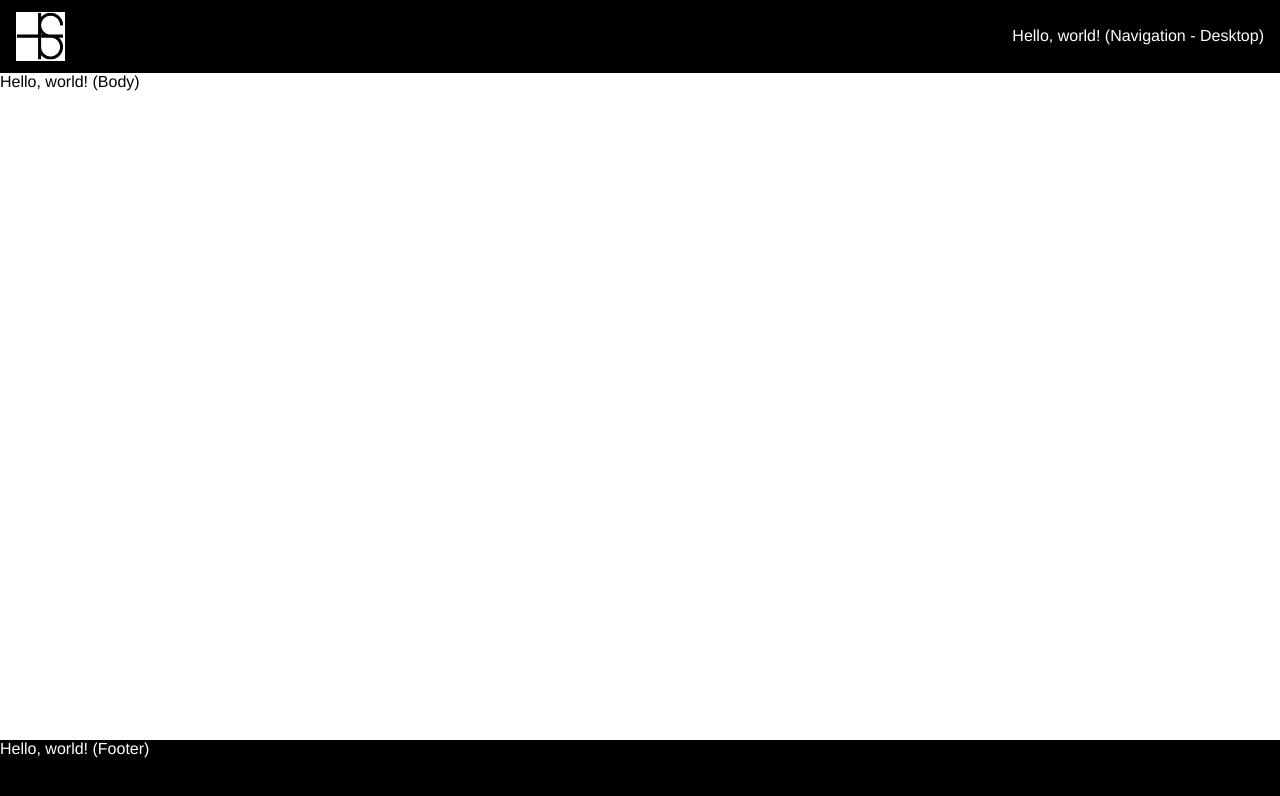
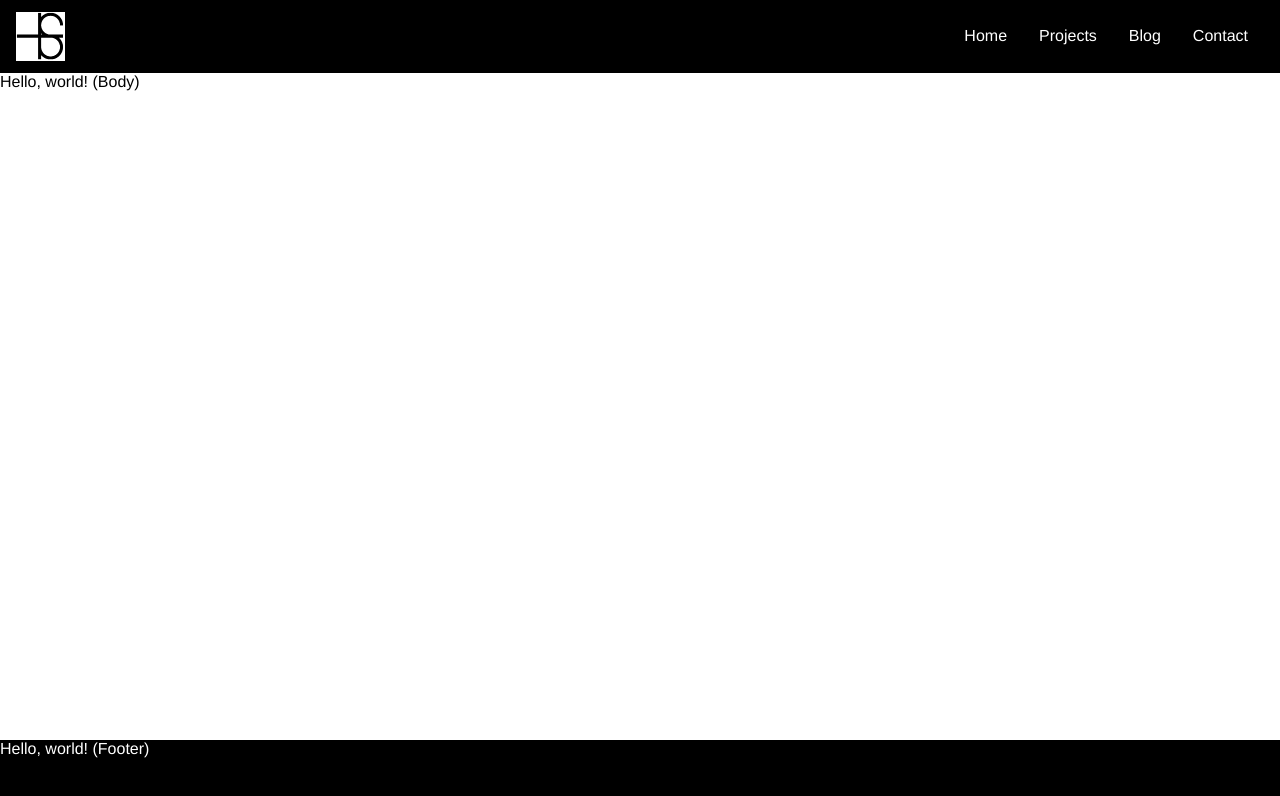
Before and after one commit to tsarvs/responsive-website-components, a Vue app: page / in a window 1280 px wide. Shown: the top 796 px of the page. Built offline with nearby package versions, Linux system fonts and the light colour scheme.

Commit message:
Setting up basic navigation

```diff
--- /dev/null
+++ b/src/components/Navigation.vue
@@ -0,0 +1,42 @@
+<template>
+  <nav ref="component">
+    <ul class="nav-desktop">
+      <li>
+        <NavigationLink text="Home"/>
+      </li>
+      <li>
+        <NavigationLink text="Projects"/>
+      </li>
+      <li>
+        <NavigationLink text="Blog"/>
+      </li>
+      <li>
+        <NavigationLink text="Contact"/>
+      </li>
+    </ul>
+  </nav>
+</template>
+
+<script>
+import NavigationLink from "@/components/NavigationLink";
+
+export default {
+  name: 'NavigationDesktop',
+  components: {
+    NavigationLink,
+  },
+};
+</script>
+
+<style scoped lang="scss">
+.nav-desktop{
+    display: flex;
+    flex-direction: row;
+
+    list-style-type: none;
+
+  li {
+    padding: 0 1rem;
+  }
+}
+</style>
--- a/src/components/NavigationDesktop.vue
+++ /dev/null
@@ -1,11 +0,0 @@
-<template>
-  <div>Hello, world! (Navigation - Desktop)</div>
-</template>
-
-<script>
-export default {
-  name: 'NavigationDesktop',
-};
-</script>
-
-<style scoped lang="scss"></style>
--- /dev/null
+++ b/src/components/NavigationLink.vue
@@ -0,0 +1,35 @@
+<!-- @format -->
+
+<template>
+  <div ref="component">
+    <a :href="this.$props.href" class="navigation-hyperlink">{{this.$props.text}}</a>
+  </div>
+</template>
+
+<script>
+export default {
+  name: 'NavigationLink',
+  props: {
+    text:{
+      type: String,
+      require: true,
+    },
+    href:{
+      type: String,
+      default: '#',
+    }
+  }
+};
+</script>
+
+<style scoped lang="scss">
+.navigation-hyperlink {
+  text-decoration: none;
+  color: white;
+
+  &:hover{
+    color: orangered;
+    text-decoration-line: underline;
+  }
+}
+</style>
--- a/src/components/SiteHeaderNavigation.vue
+++ b/src/components/SiteHeaderNavigation.vue
@@ -2,18 +2,14 @@
 
 <template>
   <div>
-    <div v-if="mobileView">
-      <NavigationMobile/>
-    </div>
-    <div v-if="!mobileView">
-      <NavigationDesktop/>
-    </div>
+    <NavigationMobile v-if="mobileView"/>
+    <Navigation v-if="!mobileView"/>
   </div>
 </template>
 
 <script>
 import NavigationMobile from "@/components/NavigationMobile";
-import NavigationDesktop from "@/components/NavigationDesktop";
+import Navigation from "@/components/Navigation";
 
 export default {
   name: 'SiteHeaderNavigation',
@@ -22,7 +18,7 @@ export default {
   },
   components: {
     NavigationMobile,
-    NavigationDesktop,
+    Navigation,
   },
 };
 </script>
```
